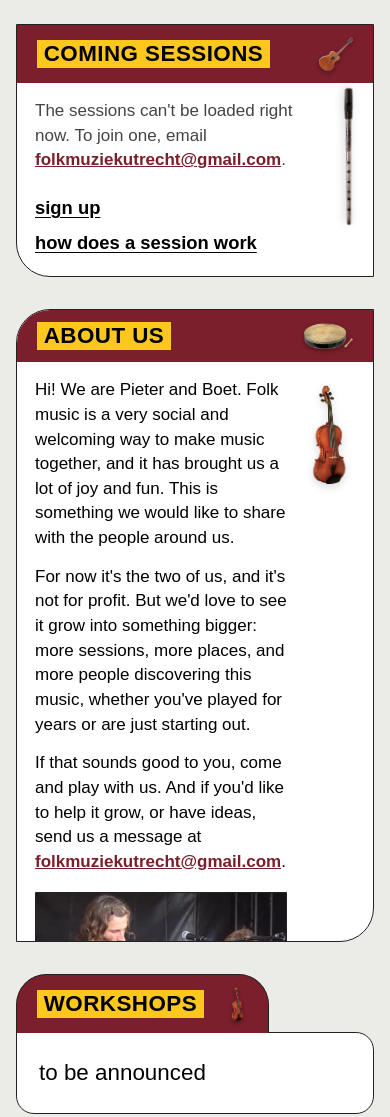
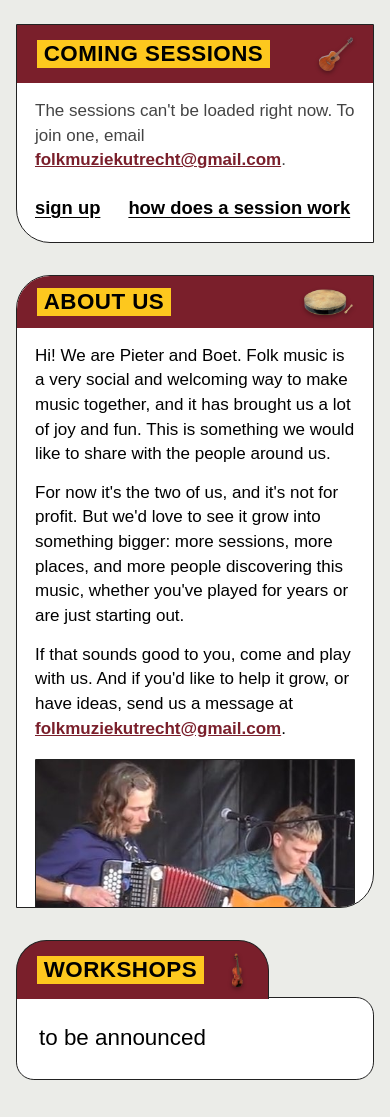
Before and after one commit to Pieterwattel/folkwebsite, a plain HTML site: page index.html in a window 390 px wide. Drawn offline with Linux system fonts and the light colour scheme; no server answers.

Commit message:
Home page: remove the instruments inside the cards
The tiny ones in the headers stay.

Co-Authored-By: Claude Opus 5.5 <noreply@anthropic.com>

```diff
--- a/index.html
+++ b/index.html
@@ -83,17 +83,7 @@
 
   .card-body { padding: 20px 28px 26px; }
 
-  /* Small instrument on the right side of a card. */
-  .deco {
-    position: absolute;
-    right: 18px;
-    pointer-events: none;
-    filter: drop-shadow(0 3px 4px rgba(0, 0, 0, .15));
-  }
-
   /* ---------- about us ---------- */
-  .about .card-body { padding-right: 128px; }
-
   /* About us scrolls inside the card. On wide screens the card takes the height
      of the Coming sessions card next to it ("contain: size" stops its own text
      from making the row taller); on phones it gets a maximum height. */
@@ -112,7 +102,6 @@
   }
   .about p { margin: 0 0 14px; }
   .about a { color: var(--maroon); font-weight: 700; overflow-wrap: anywhere; }
-  .about .deco { top: 84px; right: 22px; height: 160px; width: auto; }   /* violin */
   .photo { margin: 18px 0 0; }
   .photo img {
     display: block;
@@ -123,9 +112,6 @@
   }
 
   /* ---------- coming sessions ---------- */
-  .sessions .card-body { padding-right: 80px; }
-  /* The whistle picture is diagonal; turn it upright with the mouthpiece on top. */
-  .sessions .deco { top: 100px; right: -34px; width: 150px; transform: rotate(135deg); }
   .session-list { list-style: none; margin: 0; padding: 0; }
   .session-list li { margin: 0 0 22px; }
   .session-name { font-weight: 800; font-size: 1.15rem; }
@@ -181,10 +167,6 @@
   @media (max-width: 420px) {
     body { padding-top: 24px; font-size: 17px; }
     .card-body { padding: 16px 18px 20px; }
-    .about .card-body { padding-right: 86px; }
-    .sessions .card-body { padding-right: 58px; }
-    .about .deco { height: 100px; right: 12px; top: 74px; }
-    .sessions .deco { width: 100px; right: -26px; top: 80px; }
     .workshops .box { padding: 24px 22px; }
   }
 </style>
@@ -194,7 +176,6 @@
 
   <section class="card about" aria-labelledby="about-title">
     <h2 class="card-head"><span class="label" id="about-title">About us</span><img class="head-icon wide" src="bodhran.png" alt=""></h2>
-    <img class="deco" src="violin.png" alt="">
     <div class="card-body">
       <p>Hi! We are Pieter and Boet. Folk music is a very social and welcoming way to make music
         together, and it has brought us a lot of joy and fun. This is something we would like to
@@ -213,7 +194,6 @@
 
   <section class="card sessions" aria-labelledby="sessions-title">
     <h2 class="card-head"><span class="label" id="sessions-title">Coming sessions</span><img class="head-icon" src="guitar.png" alt=""></h2>
-    <img class="deco" src="whistle.png" alt="">
     <div class="card-body">
       <ul class="session-list" id="session-list"><li class="note">Loading sessions…</li></ul>
       <div class="links">
```
